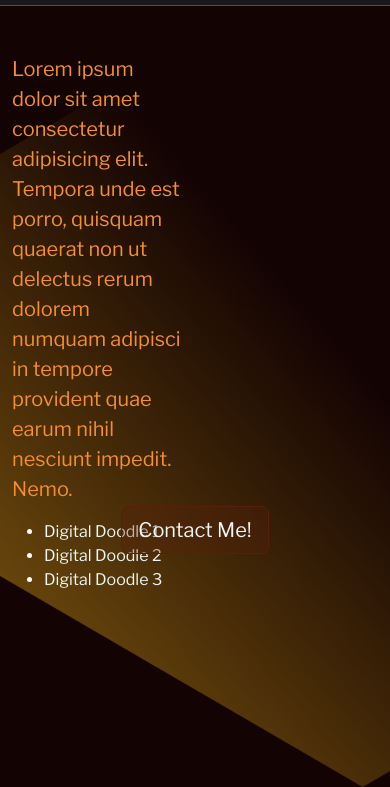
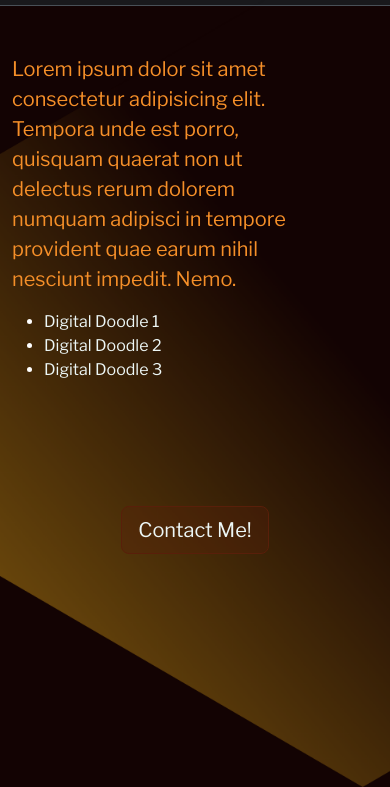
Before and after one commit to p-mozi/p-mozi.github.io, a plain HTML site: page digitaldoodle.html in a window 390 px wide. Shown: the part 57-844 px from the top of the page. Drawn offline with nearby package versions, Linux system fonts and the light colour scheme; files whose address does not match are found by name; a web font is replaced by a local one.

Commit message:
Update digitaldoodle.html

```diff
--- a/digitaldoodle.html
+++ b/digitaldoodle.html
@@ -61,7 +61,7 @@
   <section class="container pt-5">
     <div class="box d-flex flex-column">
       <div class="row mt-auto">
-        <div class="col-md-8 col-6 d-flex align-items-center c-text-primary fs-5">
+        <div class="col-md-8 col-10 d-flex align-items-center c-text-primary fs-5">
           <p>Lorem ipsum dolor sit amet consectetur adipisicing elit. Tempora unde est porro, quisquam quaerat non ut delectus rerum dolorem numquam adipisci in tempore provident quae earum nihil nesciunt impedit. Nemo.</p>
         </div>
         <div class="col-md-4">
```
